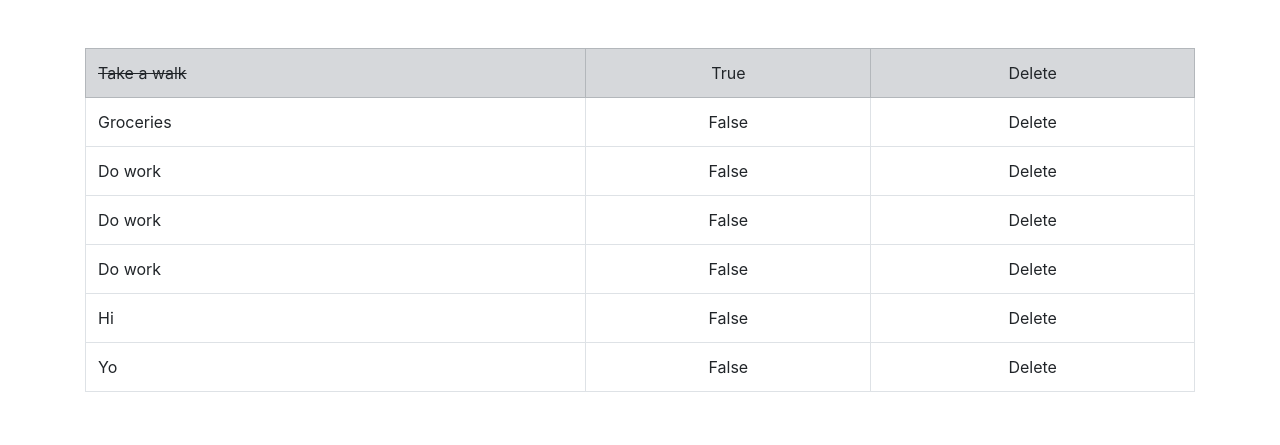
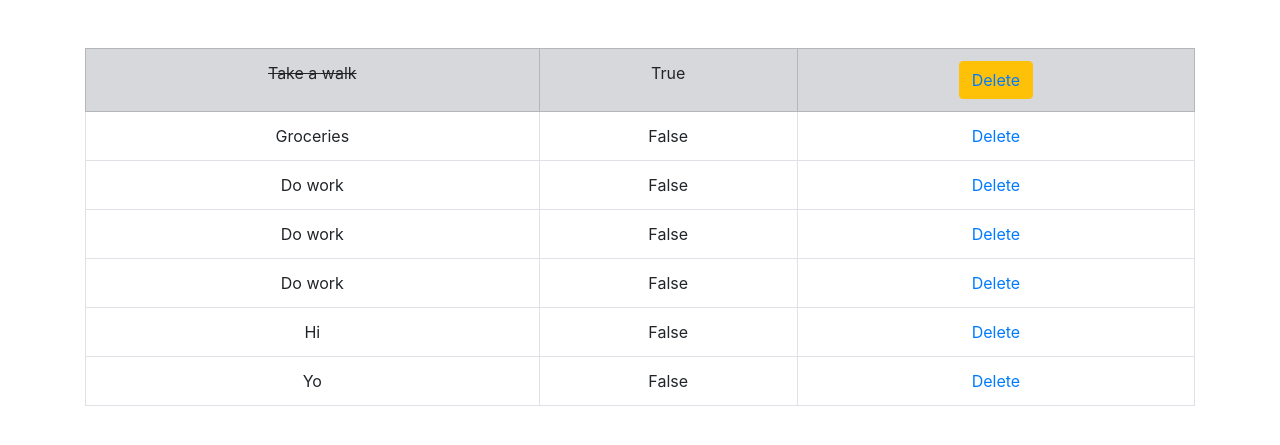
Before and after one commit to beingyoyo/to-do, a Django app: page / in a window 1280 px wide. Shown: the part 56-501 px from the top of the page. Run offline with Django 3.2, Linux system fonts and the light colour scheme; data comes from the database, SQL or seed files in the repository; some libraries are stand-ins or nearby versions.

Commit message:
Made changes of cross and uncross feature

```diff
--- a/todo_list/templates/todo_list/home.html
+++ b/todo_list/templates/todo_list/home.html
@@ -17,15 +17,19 @@
             {% for items in all_items %}
                 {% if items.completed %}
                     <tr class="table-secondary">
-                        <td class="striker">{{ items.item }}</td>
+                        <td class="striker"><center>{{ items.item }}</center></td>
                         <td><center>{{ items.completed }}</center></td>
-                        <td><center>Delete</center></td>
+                        <td>
+                            <center>
+                                <button type="button" class="btn btn-warning"><a href="{% url 'delete' items.id %}">Delete</a></button>
+                            </center>
+                        </td>
                     </tr>
                 {% else %}
                     <tr>
-                        <td>{{ items.item }}</td>
+                        <td><center>{{ items.item }}</center</td>
                         <td><center>{{ items.completed }}</center></td>
-                        <td><center>Delete</center></td>
+                        <td><center><a href="{% url 'delete' items.id %}">Delete</a></center></td>
                     </tr>
                 {% endif %}
             {% endfor %}
```
